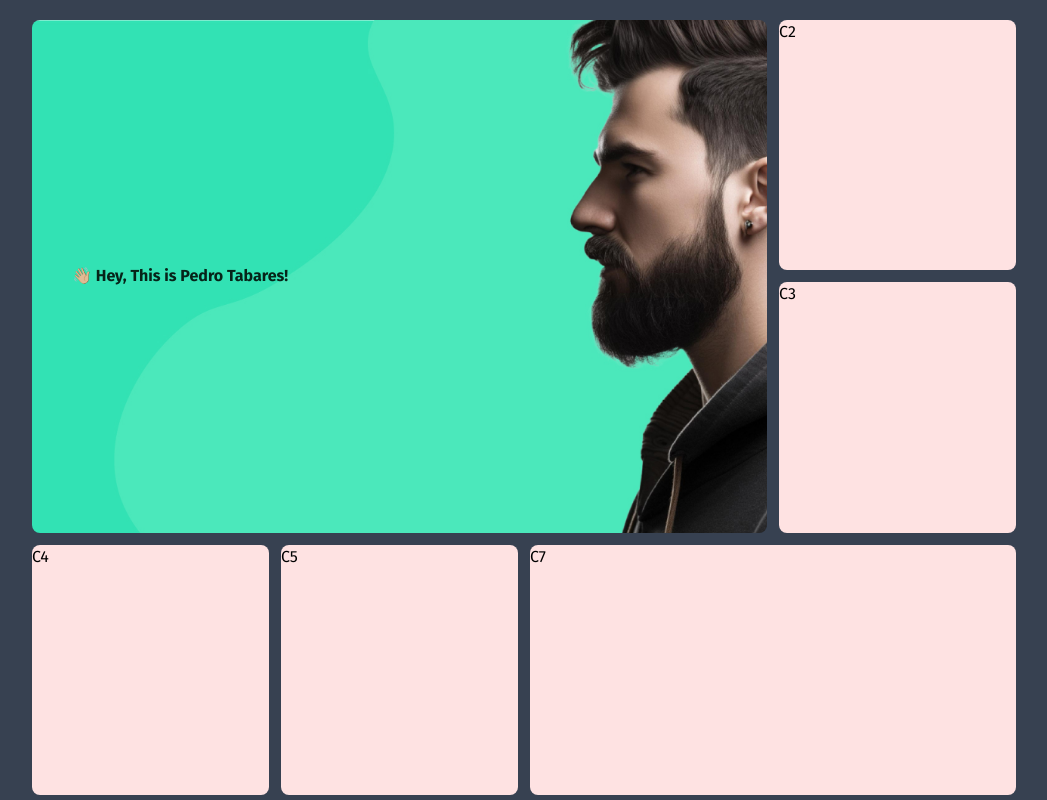
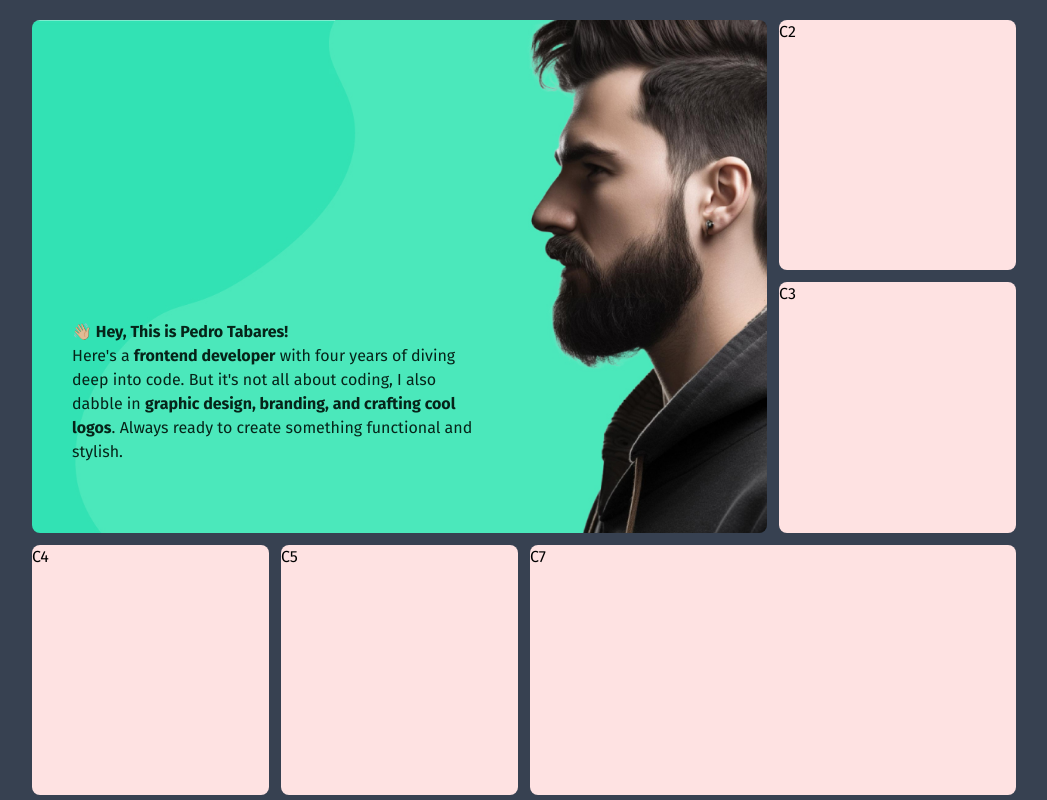
Before and after one commit to Tabares7/PORTFOLIO-Pedro_Tabares, a React (Vite) app in the folder portfolio/: page / in a window 1280 px wide. Shown: the top 800 px of the page, without its empty margins (116-1163 px from the left). Built offline with nearby package versions, Linux system fonts and the light colour scheme.

Commit message:
Welcome component ready

```diff
--- a/portfolio/src/assets/components/PortfolioGrid.jsx
+++ b/portfolio/src/assets/components/PortfolioGrid.jsx
@@ -5,7 +5,7 @@ const PortfolioGrid = () => {
   return (
     <div className="lg:w-4/5 mx-auto w-full p-5">
       <div className="grid md:grid-cols-4 md:grid-rows-5 gap-3 min-h-[1300px]   grid-cols-2 grid-rows-8">
-        <div className="bg-red-100 md:col-span-3 md:row-span-2 overflow-hidden col-span-2 row-span-2 rounded-lg">
+        <div className="bg-red-100 md:col-span-3 md:row-span-2 overflow-hidden col-span-2 row-span-1 rounded-lg">
           <Welcome/>
         </div>
         <div className="bg-red-100 md:col-start-4 md:row-start-1 rounded-lg">
--- a/portfolio/src/assets/components/Welcome.jsx
+++ b/portfolio/src/assets/components/Welcome.jsx
@@ -3,9 +3,11 @@ import welcomeImg from '../img/welcome-img.jpg'
 
 const Welcome = () => {
   return (
-   <div className="h-full bg-center bg-cover" style={{ backgroundImage: `url(${welcomeImg})` }}>
-            <div className="h-full p-10 flex  text-left items-center">
+   <div className="h-full bg-right bg-cover" style={{ backgroundImage: `url(${welcomeImg})` }}>
+            <div className="h-full p-10  bg-lightgreen bg-opacity-80 sm:bg-opacity-0 flex flex-col text-left w-full sm:w-2/3 ">
+                <div className=" h-3/5"></div>
                 <h1 className=' text-darkgrenn font-bold'>👋🏼 Hey, This is Pedro Tabares!</h1>
+                <p className=' text-darkgrenn'>Here's a <span className='font-bold'>frontend developer</span> with four years of diving deep into code. But it's not all about coding, I also dabble in <span className=' font-bold'>graphic design, branding, and crafting cool logos</span>. Always ready to create something functional and stylish.</p>
             </div>
         </div>
   )
```
